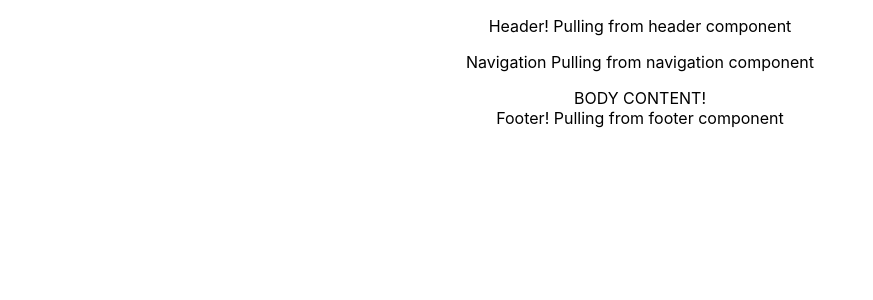
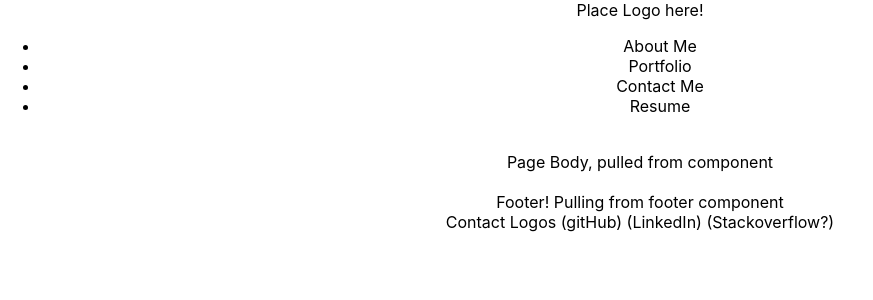
Before and after one commit to garrettWinter/the-winter-files, a React (Create React App) app: page / in a window 1280 px wide. Shown: the top 300 px of the page, without its empty margins (0-873 px from the left). Built offline with nearby package versions, Linux system fonts and the light colour scheme; the HTML template or start-up script is replaced by a standard one.

Commit message:
Worked to update the componts to be able to confirm they are rendering properly. Have added a pageBody component as well.

```diff
--- a/src/App.js
+++ b/src/App.js
@@ -4,6 +4,7 @@ import './App.css';
 // import Home from './pages/Home';
 
 import Header from './components/header';
+import PageBody from './components/pageBody'
 import Footer from './components/footer';
 
 
@@ -11,8 +12,8 @@ function App() {
   return (
     <div className="App">
       <div><Header/></div>
-      <div>BODY CONTENT!</div>
-      <div><Footer/></div>
+      <div><br></br><PageBody/></div>
+      <div><br></br><Footer/></div>
     </div>
   );
 }
--- a/src/components/footer/index.js
+++ b/src/components/footer/index.js
@@ -2,7 +2,10 @@ import React from 'react';
 
 const Footer = () => {
   return (
-    <footer> Footer! Pulling from footer component</footer>
+    <footer>
+        <div>Footer! Pulling from footer component</div>
+        <div>Contact Logos (gitHub) (LinkedIn) (Stackoverflow?)</div>
+    </footer>
   );
 };
 
--- a/src/components/header/index.js
+++ b/src/components/header/index.js
@@ -5,8 +5,8 @@ import Navigation from '../navigation';
 const Header = () => {
   return (
     <header>
-        <p>Header! Pulling from header component</p>
-        <p><Navigation/></p>
+        <div>Place Logo here!</div>
+        <div><Navigation/></div>
     </header>
   );
 };
--- a/src/components/navigation/index.js
+++ b/src/components/navigation/index.js
@@ -2,7 +2,12 @@ import React from 'react';
 
 const Navigation = () => {
   return (
-      <div>Navigation Pulling from navigation component</div>
+    <ul>
+        <li>About Me</li>
+        <li>Portfolio</li>
+        <li>Contact Me</li>
+        <li>Resume</li>
+    </ul>
   );
 };
 
--- /dev/null
+++ b/src/components/pageBody/index.js
@@ -0,0 +1,9 @@
+import React from 'react';
+
+const PageBody = () => {
+  return (
+      <div>Page Body, pulled from component</div>
+  );
+};
+
+export default PageBody;
```
Also changed, not shown: src/components/project/project.js (deleted, +0 -9 lines).
